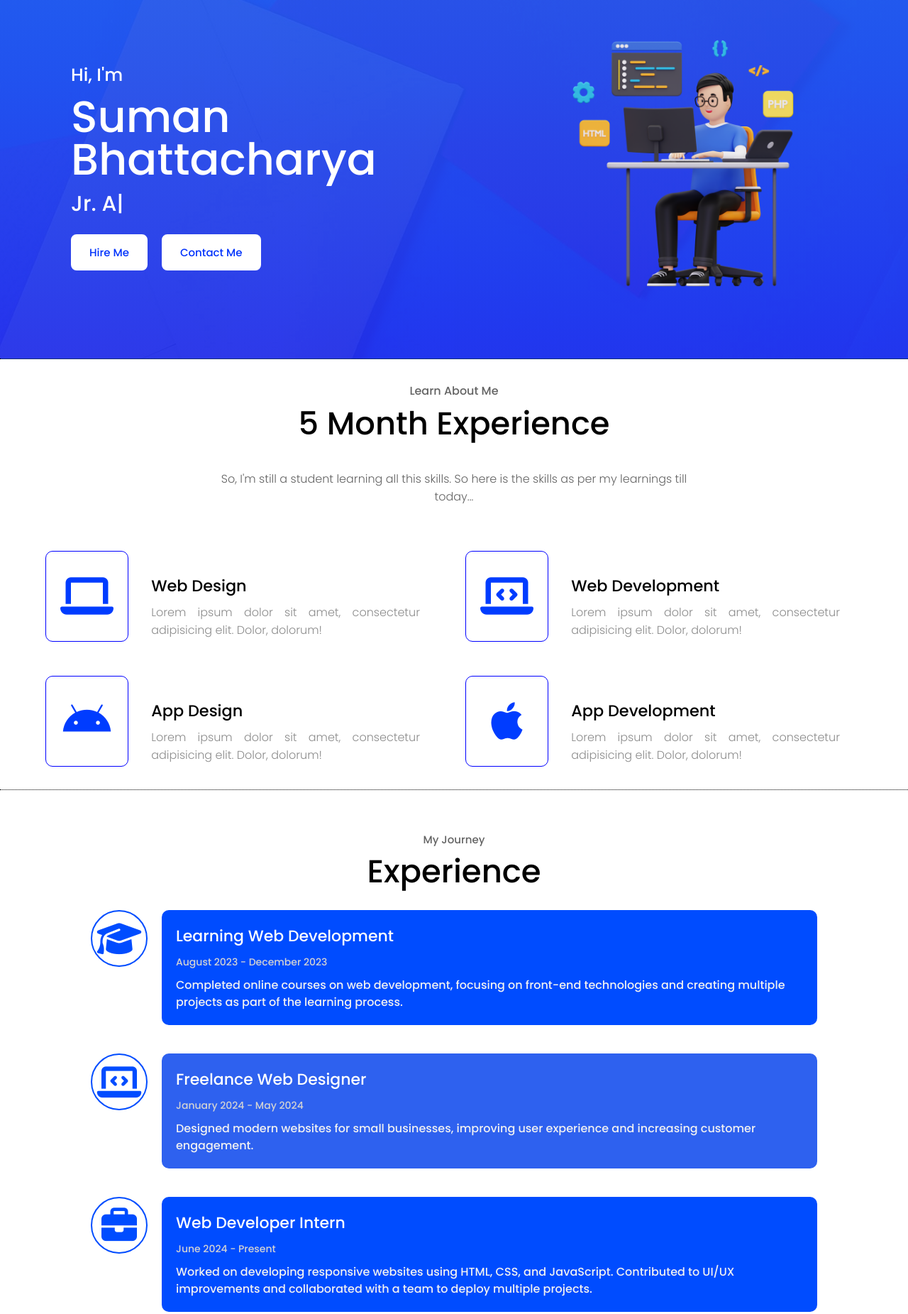
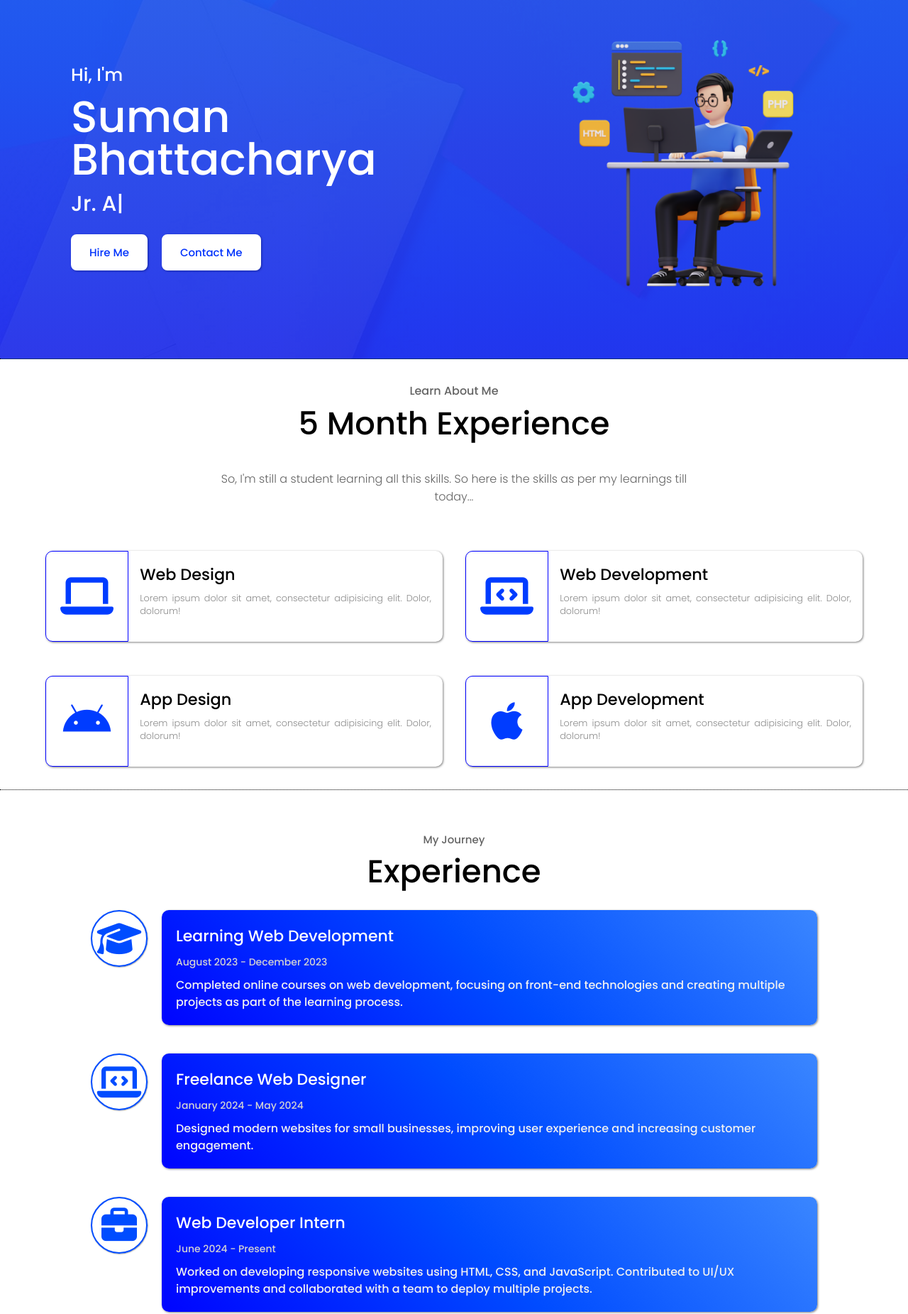
Before and after one commit to SBStudio07/Devfolio, a plain HTML site: page index.html in a window 1280 px wide. Shown: the part 108-1959 px from the top of the page at 71% size. Drawn offline with nearby package versions, Linux system fonts and the light colour scheme; files whose address does not match are found by name.

Commit message:
Added some box-shadow for better UI

```diff
--- a/css/style.css
+++ b/css/style.css
@@ -1,8 +1,4 @@
-@font-face {
-  font-family: "Poppins";
-  src: url(../fonts/Poppins-SemiBold.ttf);
-}
-
+@import url(https://fonts.googleapis.com/css2?family=Poppins:wght@300;400;500;600&display=swap);
 
 * {
   margin: 0;
@@ -11,6 +7,10 @@
   font-family: "Poppins", serif;
   font-weight: 500;
   font-style: normal;
+}
+
+a {
+  text-decoration: none;
 }
 
 /* Initially hide all fade items */
@@ -188,21 +188,44 @@
   gap: 20px;
   margin-top: 10px;
 }
-.hero-buttons .hireBtn,
-.contactBtn {
+.hero-buttons .contactBtn {
   padding: 12px 24px;
   background-color: white;
+  font-size: 15px;
   color: rgb(0, 50, 252);
-  font-size: 15px;
   border: 2px solid white;
   transition: all 0.3s ease;
   cursor: pointer;
   border-radius: 8px;
+  box-shadow: 1px 1px 3px rgba(0, 15, 97, 0.522);
+}
+.hero-buttons .hireBtn {
+  padding: 12px 0px;
+  background-color: white;
+  font-size: 15px;
+  border: 2px solid white;
+  cursor: pointer;
+  transition: all 0.3s ease;
+  border-radius: 8px;
+  box-shadow: 1px 1px 3px rgba(0, 15, 97, 0.522);
+}
+.hero-buttons .hireBtn a {
+  color: rgb(0, 50, 252);
+  transition: all 0.3s ease;
+  cursor: pointer;
+  padding: 12px 24px;
 }
 .hero-buttons .hireBtn:hover,
 .contactBtn:hover {
   background-color: transparent;
   color: white;
+}
+.hero-buttons .hireBtn:hover a {
+  color: white;
+}
+.hero-buttons .hireBtn:focus-visible,
+.contactBtn:focus-visible {
+  outline: none;
 }
 
 /* -------------------- About Section ----------------- */
@@ -273,6 +296,9 @@
   cursor: pointer;
   transition: all 0.4s ease;
   flex-direction: row; /* Default layout is column */
+  box-shadow: 1px 1px 3px #00000080;
+  border-radius: 10px;
+
 }
 
 .about-img {
@@ -284,6 +310,8 @@
   width: 9.375rem; /* Scalable width */
   border: 1.2px solid blue;
   border-radius: 10px;
+  border-top-right-radius: 0px;
+  border-bottom-right-radius: 0px;
   transition: all 0.2s ease;
 }
 
@@ -324,7 +352,6 @@
   justify-content: start;
   flex-direction: column;
   gap: 0.5rem;
-  padding: 1rem;
   text-align: justify;
 }
 
@@ -333,7 +360,7 @@
 }
 
 .about-grid-text p {
-  font-size: 1rem; /* Responsive paragraph text */
+  font-size: 0.8rem; /* Responsive paragraph text */
   color: #8c8c8c;
   font-weight: 100;
 }
@@ -393,15 +420,18 @@
   align-items: center;
   justify-content: center;
   flex-shrink: 0;
+  box-shadow: 0.5px 0.5px 1.5px #00000080;
+
 }
 
 .timeline-content {
-  background-color: rgb(0, 76, 255);
+  background-image: linear-gradient(45deg, rgb(0, 4, 255), rgb(0, 76, 255) , rgb(58, 134, 255));
   color: white;
   padding: 20px;
   border-radius: 10px;
   flex-grow: 1;
   width: calc(100% - 100px); /* Adjust width to fit within smaller screens */
+  box-shadow: 1px 1px 3px #00000080;
 }
 
 .timeline-content h2 {
@@ -419,10 +449,6 @@
   font-size: 16px;
   line-height: 1.5;
   color: #f1f1f1;
-}
-
-.timeline-item:nth-child(even) .timeline-content {
-  background-color: rgba(35, 89, 239, 0.95);
 }
 
 /* ------------Portfolio Section------------- */
@@ -465,7 +491,7 @@
   position: relative;
   overflow: hidden;
   border-radius: 10px;
-  box-shadow: 0px 4px 10px rgba(0, 0, 0, 0.1);
+  box-shadow: 1px 1px 3px #000000f0;
 }
 
 .portfolio-item img {
@@ -560,7 +586,7 @@
   border-radius: 10px;
   width: 300px;
   padding: 20px;
-  box-shadow: 0 4px 6px rgba(0, 0, 0, 0.1);
+  box-shadow: 1px 1px 5px #000000be;
   transition: transform 0.3s ease;
 }
 .pricing-card:hover {
@@ -607,6 +633,7 @@
   transition: all 0.3s ease;
   cursor: pointer;
   border-radius: 6px;
+  box-shadow: 1px 1px 3px #00000080;
 }
 .pricing-card .pricing-btn:hover {
   background-color: white;
@@ -777,7 +804,7 @@
   padding: 20px;
   background-color: #fff;
   border-radius: 8px;
-  box-shadow: 0 2px 8px rgba(0, 0, 0, 0.1);
+  box-shadow: 0 2px 6px rgba(0, 0, 0, 0.263);
 }
 
 .read-more,
@@ -963,6 +990,7 @@
   transition: all 0.3s ease;
   cursor: pointer;
   border-radius: 8px;
+  box-shadow: 1px 1px 2px rgba(0, 9, 61, 0.542);
 }
 
 .contact-form button:hover {
--- a/index.html
+++ b/index.html
@@ -52,7 +52,7 @@
           <span id="element"></span>
         </div>
         <div class="hero-buttons fade-item">
-          <button class="hireBtn">Hire Me</button>
+          <button class="hireBtn"><a href="#pricing">Hire Me</a></button>
           <button class="contactBtn fade-item">Contact Me</button>
         </div>
       </div>
```
